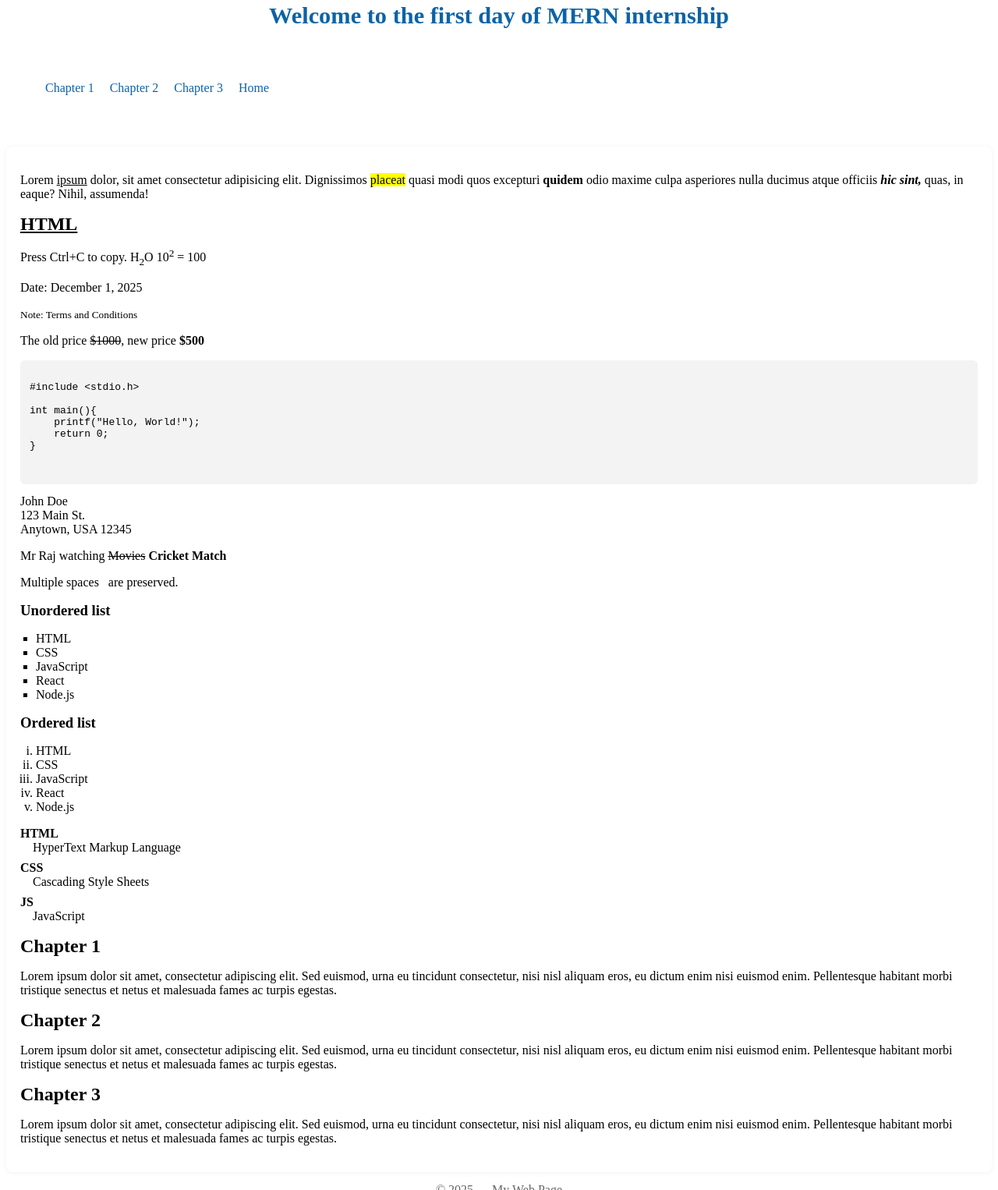
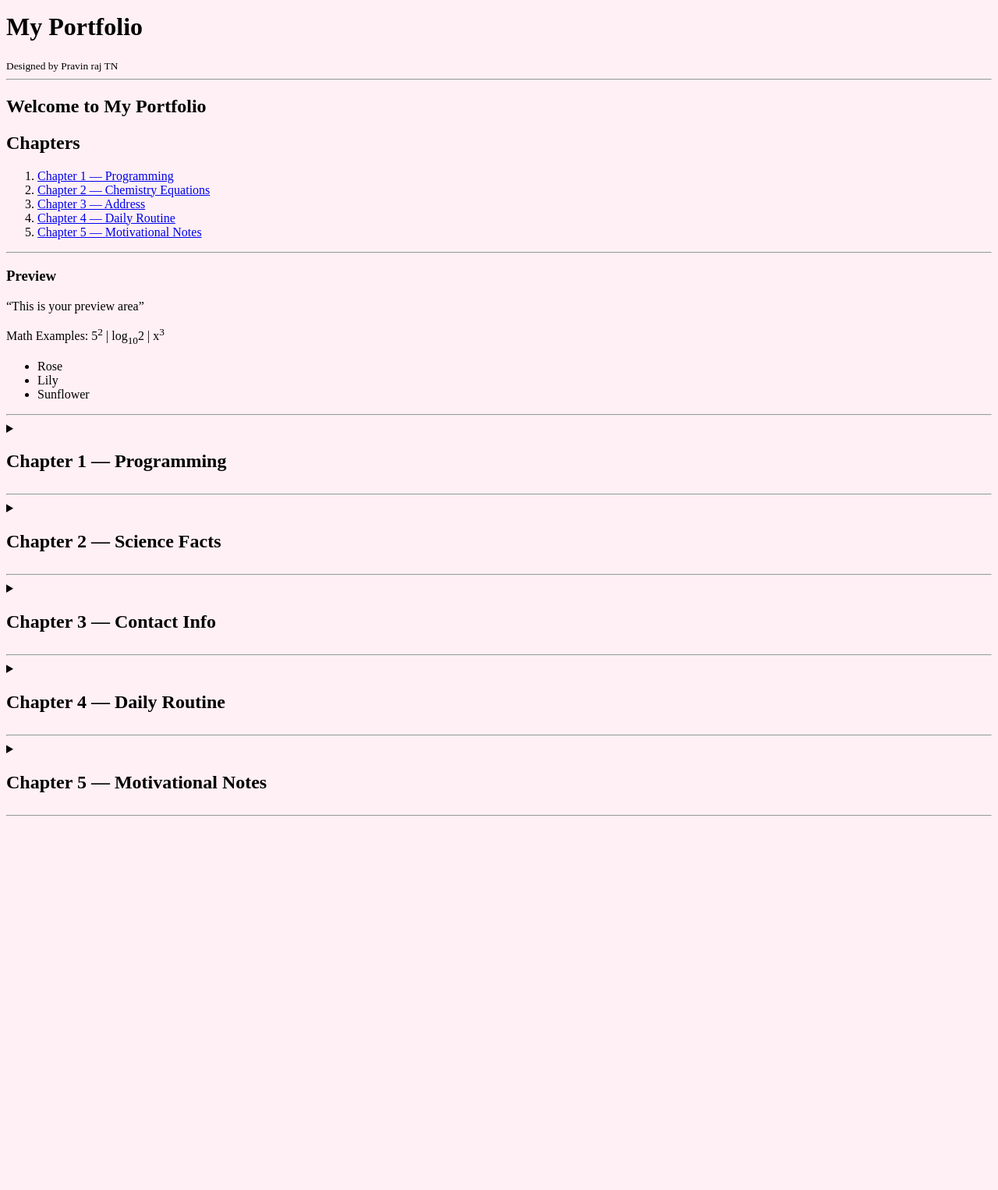
Before and after one commit to pravinraj7/MERN-Stack, a plain HTML site: page index.html in a window 1280 px wide. Shown: the part 5-1531 px from the top of the page at 78% size. After the commit the page ends 1060 px from the top, so only its background shows below. Drawn offline with Linux system fonts and the light colour scheme.

Commit message:
Add files via upload

```diff
--- a/index.html
+++ b/index.html
@@ -1,143 +1,180 @@
 <!DOCTYPE html>
 <html lang="en">
 <head>
-  <meta charset="UTF-8" />
-  <meta name="viewport" content="width=device-width, initial-scale=1.0"/>
-  <title>My Web Page</title>
+    <meta charset="UTF-8">
+    <meta name="viewport" content="width=device-width, initial-scale=1.0">
+    <title>Raj Portfolio</title>
 </head>
-<body>
 
-  <!-- Header -->
-  <center>
-    <header>
-      <h1 id="home" style="margin:0; font-size: 1.9rem; color:#0b63a7;">
-        Welcome to the first day of MERN internship
-      </h1>
-    </header>
-  </center>
+<body bgcolor="#FFF0F5">
 
-  <!-- Navigation -->
-  <center>
-    <nav style="margin-bottom: 16px;">
-      <ul style="list-style:none; padding: 50px; display:flex; gap:20px;">
-        <li><a href="#chapter1" style="text-decoration:none; color:#0b63a7;">Chapter 1</a></li>
-        <li><a href="#chapter2" style="text-decoration:none; color:#0b63a7;">Chapter 2</a></li>
-        <li><a href="#chapter3" style="text-decoration:none; color:#0b63a7;">Chapter 3</a></li>
-        <li><a href="#home" style="text-decoration:none; color:#0b63a7;">Home</a></li>
-      </ul>
-    </nav>
-  </center>
+<!-- HEADER -->
+<h1>My Portfolio</h1>
+<small>Designed by Pravin raj TN</small>
 
-  <!-- Content card -->
-  <main style="background:#fff; padding:18px; border-radius:8px; box-shadow:0 1px 6px rgba(0,0,0,0.06);">
+<hr>
 
-    <section style="margin-bottom: 14px;">
-      <p>
-        Lorem <u>ipsum</u> dolor, sit amet consectetur adipisicing elit.
-        Dignissimos <mark>placeat</mark> quasi modi quos excepturi
-        <b>quidem</b> odio maxime culpa asperiores nulla ducimus atque officiis
-        <em><b>hic sint,</b></em> quas, in eaque? Nihil, assumenda!
-      </p>
-    </section>
+<!-- MENU -->
+<h2 id="menu">Welcome to My Portfolio</h2>
 
-    <section style="margin-bottom: 12px;">
-      <h2 style="margin:8px 0;"><u>HTML</u></h2>
-      <p>Press Ctrl+C to copy. H<sub>2</sub>O 10<sup>2</sup> = 100</p>
-      <p>Date: <time datetime="2025-12-01">December 1, 2025</time></p>
-      <p><small>Note: Terms and Conditions</small></p>
-      <p>The old price <del>$1000</del>, new price <strong>$500</strong></p>
-    </section>
+<h2>Chapters</h2>
 
-    <section style="margin-bottom: 12px;">
-      <pre style="background:#f3f3f3; padding:12px; border-radius:6px; overflow:auto;">
-<code>
-#include &lt;stdio.h&gt;
+<ol>
+    <li><a href="#Chapter1">Chapter 1 — Programming</a></li>
+    <li><a href="#Chapter2">Chapter 2 — Chemistry Equations</a></li>
+    <li><a href="#Chapter3">Chapter 3 — Address </a></li>
+    <li><a href="#Chapter4">Chapter 4 — Daily Routine</a></li>
+    <li><a href="#Chapter5">Chapter 5 — Motivational Notes</a></li>
+</ol>
 
-int main(){
-    printf("Hello, World!");
-    return 0;
+<hr>
+<h3>Preview</h3>
+
+<p><q>This is your preview area</q></p>
+
+<p>Math Examples: 5<sup>2</sup> | log<sub>10</sub>2 | x<sup>3</sup></p>
+
+<ul>
+    <li>Rose</li>
+    <li>Lily</li>
+    <li>Sunflower</li>
+</ul>
+
+<hr>
+
+<!-- ******************************** -->
+<!-- *********** Chapter 1 *********** -->
+<!-- ******************************** -->
+
+<details id="Chapter1">
+    <summary><h2>Chapter 1 — Programming</h2></summary>
+
+    <h3>Java Program Example</h3>
+    <pre>
+class Main {
+    public static void main(String[] args) {
+        System.out.println("Welcome to Raj Portfolio");
+    }
 }
-</code>
-      </pre>
-    </section>
+    </pre>
 
-    <section style="margin-bottom: 12px;">
-      <address style="font-style:normal;">
-        John Doe<br>
-        123 Main St.<br>
-        Anytown, USA 12345
-      </address>
-      <p>Mr&nbsp;Raj watching <del>Movies</del> <strong>Cricket Match</strong></p>
-      <p>Multiple spaces&nbsp;&nbsp;&nbsp;are preserved.</p>
-    </section>
+    <h3>Useful Terminal Commands</h3>
+    <pre>
+mkdir projects
+cd projects
+touch index.html
+code .
+    </pre>
 
-    <section style="margin-bottom: 12px;">
-      <h3 style="margin:6px 0;">Unordered list</h3>
-      <ul style="list-style: square; padding-left: 20px;">
-        <li>HTML</li>
-        <li>CSS</li>
-        <li>JavaScript</li>
-        <li>React</li>
-        <li>Node.js</li>
-      </ul>
-    </section>
+    <p><a href="#menu">⬅ Back to Menu</a></p>
 
-    <section style="margin-bottom: 12px;">
-      <h3 style="margin:6px 0;">Ordered list</h3>
-      <ol type="i" style="padding-left: 20px;">
-        <li>HTML</li>
-        <li>CSS</li>
-        <li>JavaScript</li>
-        <li>React</li>
-        <li>Node.js</li>
-      </ol>
+</details>
 
-      <dl style="margin-top:12px;">
-        <dt style="font-weight:700;">HTML</dt>
-        <dd style="margin:0 0 8px 16px;">HyperText Markup Language</dd>
+<hr>
 
-        <dt style="font-weight:700;">CSS</dt>
-        <dd style="margin:0 0 8px 16px;">Cascading Style Sheets</dd>
+<!-- ******************************** -->
+<!-- *********** Chapter 2 *********** -->
+<!-- ******************************** -->
 
-        <dt style="font-weight:700;">JS</dt>
-        <dd style="margin:0 0 8px 16px;">JavaScript</dd>
-      </dl>
-    </section>
+<details id="Chapter2">
+    <summary><h2>Chapter 2 — Science Facts</h2></summary>
 
-    <!-- Chapters -->
-    <section id="chapter1" style="margin-bottom: 12px;">
-      <h2 style="margin:8px 0 6px;">Chapter 1</h2>
-      <p>
-        Lorem ipsum dolor sit amet, consectetur adipiscing elit. Sed euismod, urna eu tincidunt consectetur,
-        nisi nisl aliquam eros, eu dictum enim nisi euismod enim. Pellentesque habitant morbi tristique senectus
-        et netus et malesuada fames ac turpis egestas.
-      </p>
-    </section>
+    <p>science notes:</p>
 
-    <section id="chapter2" style="margin-bottom: 12px;">
-      <h2 style="margin:8px 0 6px;">Chapter 2</h2>
-      <p>
-        Lorem ipsum dolor sit amet, consectetur adipiscing elit. Sed euismod, urna eu tincidunt consectetur,
-        nisi nisl aliquam eros, eu dictum enim nisi euismod enim. Pellentesque habitant morbi tristique senectus
-        et netus et malesuada fames ac turpis egestas.
-      </p>
-    </section>
+    <p>Speed of light = 3 × 10<sup>8</sup> m/s</p>
+    <p>Human body water content = 60%</p>
+    <p>Earth’s atmosphere = N<sub>2</sub>, O<sub>2</sub>, CO<sub>2</sub></p>
 
-    <section id="chapter3" style="margin-bottom: 12px;">
-      <h2 style="margin:8px 0 6px;">Chapter 3</h2>
-      <p>
-        Lorem ipsum dolor sit amet, consectetur adipiscing elit. Sed euismod, urna eu tincidunt consectetur,
-        nisi nisl aliquam eros, eu dictum enim nisi euismod enim. Pellentesque habitant morbi tristique senectus
-        et netus et malesuada fames ac turpis egestas.
-      </p>
-    </section>
+    <p>Simple Reaction Example:</p>
+    <p>Fe + O<sub>2</sub> → Fe<sub>2</sub>O<sub>3</sub></p>
 
-  </main>
+    <p><a href="#menu">⬅ Back to Menu</a></p>
 
-  <!-- Footer -->
-  <footer style="margin-top:14px; text-align:center; color:#666;">
-    &copy; 2025 — My Web Page
-  </footer>
+</details>
+
+<hr>
+
+<!-- ******************************** -->
+<!-- *********** Chapter 3 *********** -->
+<!-- ******************************** -->
+
+<details id="Chapter3">
+    <summary><h2>Chapter 3 — Contact Info</h2></summary>
+
+    <address>
+        <b>Pravin Raj TN</b><br>
+        123, Rainbow Colony<br>
+        Madurai – 642009<br>
+        Tamil Nadu, India<br>
+    </address>
+
+    <p><a href="#menu">⬅ Back to Menu</a></p>
+
+</details>
+
+<hr>
+
+<!-- ******************************** -->
+<!-- *********** Chapter 4 *********** -->
+<!-- ******************************** -->
+
+<details id="Chapter4">
+    <summary><h2>Chapter 4 — Daily Routine</h2></summary>
+
+    <h3>Morning Routine</h3>
+    <ul>
+        <li>Wake up</li>
+        <li>Meditate</li>
+        <li>Plan the day</li>
+    </ul>
+
+    <h3>Evening Routine</h3>
+    <ol>
+        <li>Exercise</li>
+        <li>Dinner</li>
+        <li>Review goals</li>
+    </ol>
+
+    <h3>Skills List</h3>
+    <dl>
+        <dt>Python</dt>
+        <dd>Beginner to intermediate coding</dd>
+
+        <dt>UI Design</dt>
+        <dd>Simple page layout design</dd>
+
+        <dt>Communication</dt>
+        <dd>Good presentation skills</dd>
+    </dl>
+
+    <p><a href="#menu">⬅ Back to Menu</a></p>
+
+</details>
+
+<hr>
+
+<!-- ******************************** -->
+<!-- *********** Chapter 5 *********** -->
+<!-- ******************************** -->
+
+<details id="Chapter5">
+    <summary><h2>Chapter 5 — Motivational Notes</h2></summary>
+
+    <h3>Success Tips</h3>
+
+    <ul>
+        <li>Stay consistent</li>
+        <li>Focus on progress</li>
+        <li>Believe in yourself</li>
+        <li>Don’t fear failures</li>
+        <li>Work smart and hard</li>
+    </ul>
+
+    <p><a href="#menu">⬅ Back to Menu</a></p>
+
+</details>
+
+<hr>
 
 </body>
 </html>
```
